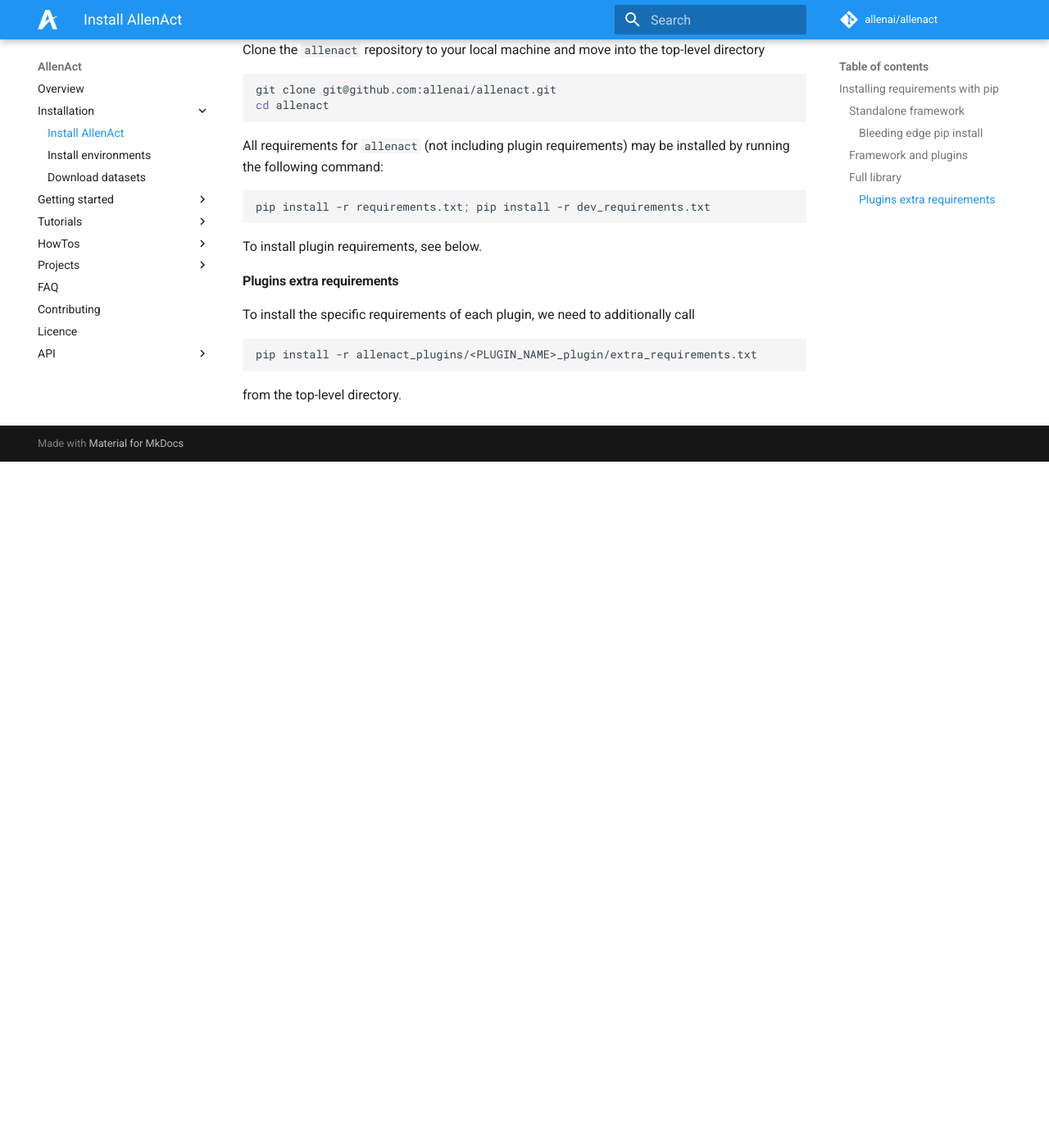
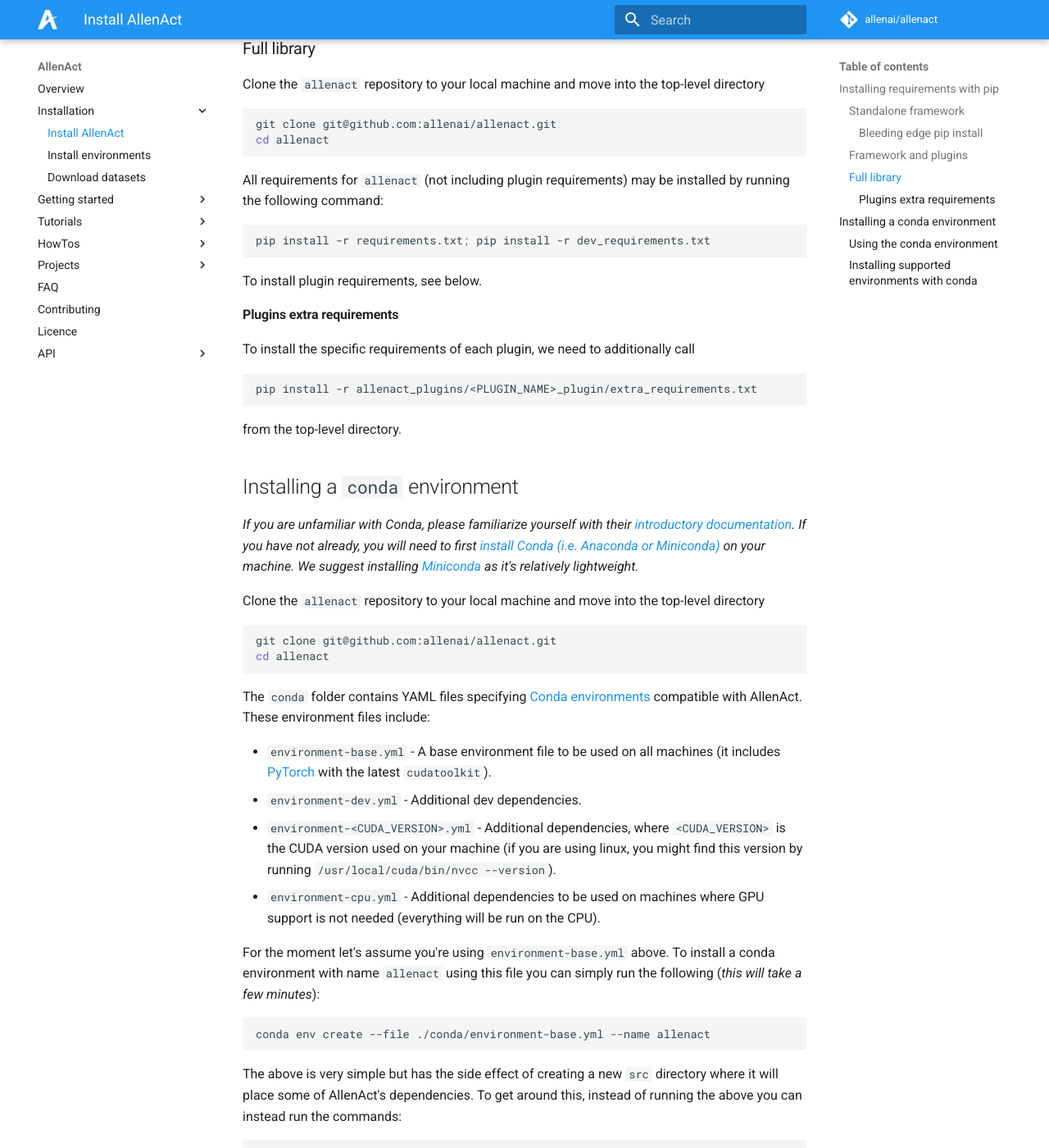
Before and after one commit to allenai/allenact, an MkDocs documentation site: the page built from docs/installation/installation-allenact.md, in a window 1280 px wide and 1400 px high, scrolled down 1933 px. Shown: the whole window at 82% size. Built offline with MkDocs 1.6.1 and Material for MkDocs 9.7.7, drawn with Linux system fonts in a browser that asks for light colours; comment, search, counter and statistics services are not loaded; before the commit the page ends 2496 px from its top, so only the background shows below that; some of the changed text lies outside the part shown.

Commit message:
Updated installation instructions

````diff
--- a/docs/installation/installation-allenact.md
+++ b/docs/installation/installation-allenact.md
@@ -12,6 +12,9 @@
 In order to install `allenact` and/or its requirements we recommend creating a new
 [python virtual environment](https://docs.python.org/3/tutorial/venv.html) and installing all
 of the below requirements into this virtual environment.
+
+Alternatively, we also document how to [install a conda environment](#installing-a-conda-environment)
+with all the requirements.
 
 ## Installing requirements with `pip`
 
@@ -104,10 +107,15 @@
 
 from the top-level directory.
 
-<!--
-#### Installing requirements with `conda`
 
-Clone the repository to your local machine and move into the top-level directory
+## Installing a `conda` environment
+
+_If you are unfamiliar with Conda, please familiarize yourself with their [introductory documentation](https://docs.conda.io/projects/conda/en/latest/).
+If you have not already, you will need to first [install Conda (i.e. Anaconda or Miniconda)](https://docs.conda.io/projects/conda/en/latest/user-guide/install/)
+on your machine. We suggest installing [Miniconda](https://docs.conda.io/projects/conda/en/latest/glossary.html#miniconda-glossary)
+as it's relatively lightweight._
+
+Clone the `allenact` repository to your local machine and move into the top-level directory
 
 ```bash
 git clone git@github.com:allenai/allenact.git
@@ -117,16 +125,14 @@
 The `conda` folder contains YAML files specifying [Conda environments](https://docs.conda.io/projects/conda/en/latest/user-guide/tasks/manage-environments.html#creating-an-environment-from-an-environment-yml-file)
 compatible with AllenAct. These environment files include:
 
-* `environment-base.yml` - A base environment file to be used on machines where GPU support is not needed (everything
+* `environment-base.yml` - A base environment file to be used on all machines (it includes
+[PyTorch](https://pytorch.org/) with the latest `cudatoolkit`).
+* `environment-dev.yml` - Additional dev dependencies.
+* `environment-<CUDA_VERSION>.yml` - Additional dependencies, where `<CUDA_VERSION>` is the CUDA version used on your
+machine (if you are using linux, you might find this version by running `/usr/local/cuda/bin/nvcc --version`).
+* `environment-cpu.yml` - Additional dependencies to be used on machines where GPU support is not needed (everything
  will be run on the CPU).
-* `environment-<CUDA_VERSION>.yml` - where `<CUDA_VERSION>` is the CUDA version used on your machine (if you are using linux, you can generally find this version by running `/usr/local/cuda/bin/nvcc --version`).
 
-#### Installing a Conda environment (experimental)
-
-If you are unfamiliar with Conda, please familiarize yourself with their [introductory documentation](https://docs.conda.io/projects/conda/en/latest/).
-If you have not already, you will need to first [install Conda (i.e. Anaconda or Miniconda)](https://docs.conda.io/projects/conda/en/latest/user-guide/install/)
-on your machine. We suggest installing [Miniconda](https://docs.conda.io/projects/conda/en/latest/glossary.html#miniconda-glossary)
-as it's relatively lightweight.
 
 For the moment let's assume you're using `environment-base.yml` above. To install a conda environment with name `allenact`
  using this file you can simply run the following (*this will take a few minutes*):
@@ -147,7 +153,18 @@
 These additional commands tell conda to place these dependencies under the `${CONDA_BASE}/envs/${MY_ENV_NAME}/pipsrc` directory rather
 than under `src`, this is more in line with where we'd expect dependencies to be placed when running `pip install ...`.
 
-##### Using the Conda environment
+If needed, you can use one of the `environment-<CUDA_VERSION>.yml` environment files to install the proper version of
+the `cudatoolkit` by running:
+
+```bash
+conda env update --file ./conda/environment-<CUDA_VERSION>.yml --name allenact
+```
+or the CPU-only version:
+```bash
+conda env update --file ./conda/environment-cpu.yml --name allenact
+```
+
+### Using the `conda` environment
 
 Now that you've installed the conda environment as above, you can activate it by running:
 
@@ -157,7 +174,17 @@
 
 after which you can run everything as you would normally.
 
-### Installing supported environments
 
-We also provide installation instructions for the environments supported in AllenAct [here](../installation/installation-framework.md).
--->
+### Installing supported environments with `conda`
+
+Each supported plugin contains a YAML environment file that can be applied upon the existing `allenact` environment. To
+install the specific requirements of each plugin, we need to additionally call
+
+```bash
+PIP_SRC="${CONDA_BASE}/envs/${MY_ENV_NAME}/pipsrc" conda env update --file allenact_plugins/<PLUGIN_NAME>_plugin/extra_environment.yml --name $MY_ENV_NAME
+```
+
+from the top-level directory.
+
+**Habitat:** Note that, for habitat, we provide two environment types, regarding whether our machine is connected to a
+display. More details can be found [here](../installation/installation-framework.md#installation-of-habitat).
--- a/docs/installation/installation-framework.md
+++ b/docs/installation/installation-framework.md
@@ -4,7 +4,8 @@
 to [install the full library](../installation/installation-allenact.md#full-library) and
 [the specific requirements for each used plugin](../installation/installation-allenact.md#plugins-extra-requirements).
 
-Alternatively, they can also be [installed via pip](../installation/installation-allenact.md#framework-and-plugins).
+Alternatively, they can also be [installed via pip](../installation/installation-allenact.md#framework-and-plugins) or
+[via Conda](../installation/installation-allenact.md#installing-a-conda-environment).
 
 Below we provide additional installation instructions for a number of environments that we support and
 provide some guidance for problems commonly experienced when using these environments.
@@ -13,6 +14,7 @@
 
 The first time you will run an experiment with `iTHOR` (or any script that uses `ai2thor`)
 the library will download all of the assets it requires to render the scenes automatically.
+However, the datasets must be manually downloaded as described [here](../installation/download-datasets.md).
 
 **Trying to use `iTHOR` on a machine without an attached display?**
 
@@ -84,19 +86,25 @@
 to manually build dependencies or use Docker. This does not guarantee that the installation process
 is completely painless (it is difficult to avoid all possible build issues) but we've found it
 to be a nice alternative to using Docker. To use this installation option please first
-install an AllenAct `conda` environment using the instructions available [below](installing-a-conda-environment).
-After installing this environment, you can then install `habitat-sim` by running:
+install an AllenAct `conda` environment using the instructions available [here](../installation/installation-allenact.md#installing-a-conda-environment).
+After installing this environment, you can then install `habitat-sim` and `habitat-lab` by running:
 
 If you are on a machine with an attached display:
 ```bash
-conda install habitat-sim=0.1.5 -c conda-forge -c aihabitat --name allenact
+export MY_ENV_NAME=allenact
+export CONDA_BASE="$(dirname $(dirname "${CONDA_EXE}"))"
+PIP_SRC="${CONDA_BASE}/envs/${MY_ENV_NAME}/pipsrc" conda env update --file allenact_plugins/habitat_plugin/extra_environment.yml --name $MY_ENV_NAME
 ```
 
-If you are on a machine without an attached display (e.g. a server):
+If you are on a machine without an attached display (e.g. a server), replace the last command by:
 ```bash
-conda install habitat-sim=0.1.5 headless -c conda-forge -c aihabitat --name allenact
+PIP_SRC="${CONDA_BASE}/envs/${MY_ENV_NAME}/pipsrc" conda env update --file allenact_plugins/habitat_plugin/extra_environment_headless.yml --name $MY_ENV_NAME
 ```
 
+After these steps, feel free to proceed to download the required scene assets and task-specific dataset files as
+described above.
+
+<!--
 #### Installing a Conda environment
 
 _If you are unfamiliar with Conda, please familiarize yourself with their [introductory documentation](https://docs.conda.io/projects/conda/en/latest/).
@@ -114,9 +122,14 @@
 The `conda` folder contains YAML files specifying [Conda environments](https://docs.conda.io/projects/conda/en/latest/user-guide/tasks/manage-environments.html#creating-an-environment-from-an-environment-yml-file)
 compatible with AllenAct. These environment files include:
 
-* `environment-base.yml` - A base environment file to be used on machines where GPU support is not needed (everything
+* `environment-base.yml` - A base environment file to be used on machines where the version of CUDA on your machine
+matches the one of the latest `cudatoolkit` in conda.
+* `environment-dev.yml` - Additional dev dependencies.
+* `environment-<CUDA_VERSION>.yml` - Additional dependencies, where `<CUDA_VERSION>` is the CUDA version used on your
+machine (if you are using linux, you might find this version by running `/usr/local/cuda/bin/nvcc --version`).
+* `environment-cpu.yml` - Additional dependencies to be used on machines where GPU support is not needed (everything
  will be run on the CPU).
-* `environment-<CUDA_VERSION>.yml` - where `<CUDA_VERSION>` is the CUDA version used on your machine (if you are using linux, you can generally find this version by running `/usr/local/cuda/bin/nvcc --version`).
+
 
 For the moment let's assume you're using `environment-base.yml` above. To install a conda environment with name `allenact`
  using this file you can simply run the following (*this will take a few minutes*):
@@ -137,6 +150,17 @@
 These additional commands tell conda to place these dependencies under the `${CONDA_BASE}/envs/${MY_ENV_NAME}/pipsrc` directory rather
 than under `src`, this is more in line with where we'd expect dependencies to be placed when running `pip install ...`.
 
+If needed, you can use one of the `environment-<CUDA_VERSION>.yml` environment files to install the proper version of
+the `cudatoolkit` by running:
+
+```bash
+conda env update --file ./conda/environment-<CUDA_VERSION>.yml --name allenact
+```
+or the CPU-only version:
+```bash
+conda env update --file ./conda/environment-cpu.yml --name allenact
+```
+
 ##### Using the Conda environment
 
 Now that you've installed the conda environment as above, you can activate it by running:
@@ -146,3 +170,4 @@
 ```
 
 after which you can run everything as you would normally.
+-->
````
